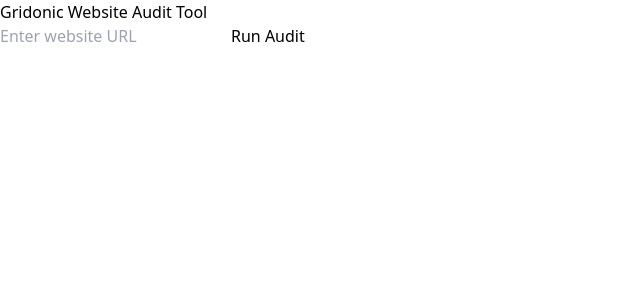
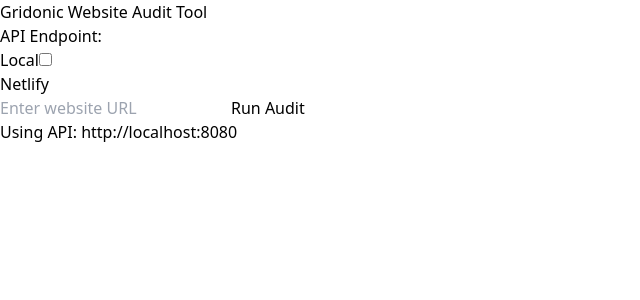
Before and after one commit to gridonic/audit-client, a Vue app: page / in a window 1280 px wide. Shown: the top 300 px of the page, without its empty margins (0-640 px from the left). Built offline with nearby package versions, Linux system fonts and the light colour scheme.

Commit message:
Add API endpoint toggle and fix CORS issues

```diff
--- a/src/App.vue
+++ b/src/App.vue
@@ -29,6 +29,7 @@
 
 const results = ref(null)
 function handleResults(data) {
+  console.log('Received results in App.vue:', data)
   results.value = data
 }
 </script>
--- a/src/components/AuditForm.vue
+++ b/src/components/AuditForm.vue
@@ -1,5 +1,16 @@
 <template>
   <form @submit.prevent="handleSubmit" class="space-y-4">
+    <div class="flex items-center justify-between mb-4">
+      <label class="text-sm font-medium text-gray-700">API Endpoint:</label>
+      <div class="flex items-center space-x-2">
+        <span class="text-sm text-gray-600">Local</span>
+        <label class="relative inline-flex items-center cursor-pointer">
+          <input type="checkbox" v-model="useNetlifyApi" class="sr-only peer">
+          <div class="w-11 h-6 bg-gray-200 peer-focus:outline-none peer-focus:ring-4 peer-focus:ring-blue-300 rounded-full peer peer-checked:after:translate-x-full peer-checked:after:border-white after:content-[''] after:absolute after:top-[2px] after:left-[2px] after:bg-white after:border-gray-300 after:border after:rounded-full after:h-5 after:w-5 after:transition-all peer-checked:bg-blue-600"></div>
+        </label>
+        <span class="text-sm text-gray-600">Netlify</span>
+      </div>
+    </div>
     <input
       v-model="url"
       type="url"
@@ -11,28 +22,39 @@
       {{ loading ? 'Auditing...' : 'Run Audit' }}
     </button>
     <p v-if="error" class="text-red-600 mt-2">{{ error }}</p>
+    <p class="text-xs text-gray-500 mt-1">Using API: {{ apiUrl }}</p>
   </form>
 </template>
 
 <script setup>
-import { ref } from 'vue'
+import { ref, computed } from 'vue'
 
 const emit = defineEmits(['results'])
 const url = ref('')
 const loading = ref(false)
 const error = ref('')
+const useNetlifyApi = ref(false)
+
+const apiUrl = computed(() => {
+  return useNetlifyApi.value
+    ? import.meta.env.VITE_NETLIFY_API_URL
+    : import.meta.env.VITE_LOCAL_API_URL
+})
 
 async function handleSubmit() {
   error.value = ''
   loading.value = true
   try {
-    const res = await fetch(`${import.meta.env.VITE_API_URL}/api/audit`, {
+    console.log('Sending request to:', `${apiUrl.value}/api/audit`)
+    const res = await fetch(`${apiUrl.value}/api/audit`, {
     method: 'POST',
     headers: { 'Content-Type': 'application/json' },
     body: JSON.stringify({ url: url.value }),
     })
 
     const data = await res.json()
+    console.log('Response data:', data)
+
     if (res.ok) {
       emit('results', data)
     } else {
@@ -44,6 +66,7 @@
       }
     }
   } catch (e) {
+    console.error('Error:', e)
     error.value = 'Failed to reach backend'
   } finally {
     loading.value = false
```
Also changed, not shown: 1 other file (tests, documents, lock files or other folders).
